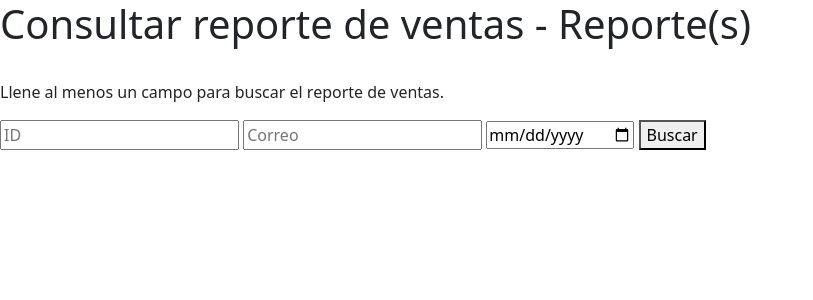
After one commit to Ingenieria-de-Software-Borbotones/OperacionChelas, a Flask app: page /consultarv/ in a window 1280 px wide. The commit adds this page. Shown: the top 300 px of the page, without its empty margins (0-813 px from the left). Run offline with Flask 3, Linux system fonts and the light colour scheme; a user stored in the database is signed in; parts of the project's set-up code (start-up, migrations or seed data) failed here and were passed over; some libraries are stand-ins or nearby versions.

Commit message:
Se agrego caso de uso de consulta de reporte de venta

```diff
--- a/ProyectoChelas/alchemyClasses/Reporte.py
+++ b/ProyectoChelas/alchemyClasses/Reporte.py
@@ -7,6 +7,12 @@ class Reporte(db.Model):
     fecha_rep = db.Column('fecha_rep', db.Date)
 
     def __int__(self, id_reporte, correo_rep, fecha_rep):
+        '''
+        Init de Reporte
+        :param id_reporte: id de Reporte de la base de datos
+        :param correo_rep: correo del Vendedor que hizo el reporte
+        :param fecha_rep: fecha en el que se hizo el Reporte
+        '''
         self.id_reporte = id_reporte
         self.correo_rep = correo_rep
         self.fecha_rep = fecha_rep
--- a/ProyectoChelas/app.py
+++ b/ProyectoChelas/app.py
@@ -4,6 +4,7 @@ from controllers.inicio import inicioBlueprint
 from controllers.login import loginBlueprint
 from controllers.logout import logoutBlueprint
 from controllers.inventario import inventarioBlueprint
+from controllers.consultarv import consultarRvBlueprint
 from alchemyClasses.administrador import db
 
 app = Flask(__name__, instance_relative_config=True)
@@ -11,6 +12,7 @@ app.register_blueprint(inicioBlueprint)
 app.register_blueprint(loginBlueprint)
 app.register_blueprint(logoutBlueprint)
 app.register_blueprint(inventarioBlueprint)
+app.register_blueprint(consultarRvBlueprint)
 
 # Agregar su informacion de donde tengan la base de datos
 # Administrador -> diego@unCorreo.com | nose666 | Diego Martinez Calzada | 20
--- /dev/null
+++ b/ProyectoChelas/controllers/consultarv.py
@@ -0,0 +1,53 @@
+from flask import Blueprint, flash, g, redirect, render_template, request, session, url_for
+from models.Modelo_rv import obten_reportes_venta
+from models.Modelo_pedido import obten_pedidos_r_id
+from models.Modelo_estar import obten_productos_estar
+
+consultarRvBlueprint = Blueprint('consultarv', __name__, url_prefix='/consultarv')
+
+@consultarRvBlueprint.route('/', methods=['GET', 'POST'])
+def consultar_rv():
+    '''
+    Obtiene id, correo y/o fecha de ConsultarRepVenta.html y obtiene los Reportes que
+    cumplan con esas caracteristicas
+    :return: ConsultarRepVenta.html con la informacion devuelta, Reportes o mensajes
+    Flash
+    '''
+    if session.get('correo') != None:
+        if request.method == "POST":
+            id = request.form["id"]
+            correo = request.form["correo"]
+            fecha = request.form["fecha"]
+            if '-' in str(id):
+                flash("ERROR: id invalido.")
+                return redirect(url_for('consultarv.consultar_rv'))
+            if (id == None or id == '') and (correo == None or correo == '') and (fecha == None or fecha == ''):
+                flash("ERROR: campos invalidos, se debe de llenar al menos un campo.")
+                return redirect(url_for('consultarv.consultar_rv'))
+            reportes = obten_reportes_venta(id, correo, fecha)
+            if reportes == []:
+                flash("No se encontraron reportes.")
+                return redirect(url_for('consultarv.consultar_rv'))
+            return render_template("ConsultarRepVenta.html", reportes=reportes)
+        else:
+            return render_template("ConsultarRepVenta.html")
+
+@consultarRvBlueprint.route('/rvpedido')
+def rv_pedido():
+    '''
+    Pedidos del Reporte r_id
+    :return: RVPedido.html con la informacion correspondiente
+    '''
+    if session.get('correo') != None:
+        r_id = request.args.get('r_id')
+        return render_template("RVPedido.html", pedidos=obten_pedidos_r_id(r_id))
+
+@consultarRvBlueprint.route('/rvproducto')
+def rv_producto():
+    '''
+    Productos del Pedido con p_id
+    :return: RVProducto.html con la informacion correspondiente
+    '''
+    if session.get('correo') != None:
+        p_id = request.args.get('p_id')
+        return render_template("RVProducto.html", productos=obten_productos_estar(p_id))
--- /dev/null
+++ b/ProyectoChelas/templates/ConsultarRepVenta.html
@@ -0,0 +1,67 @@
+<!DOCTYPE html>
+<html lang="en">
+<head>
+    <meta charset="UTF-8">
+    <title>Operacion Chelas - Reportes de venta</title>
+    <meta name="viewport" content="width=device-width, initial-scale=1.0">
+    <link href="static/bootstrap.min.css" rel="stylesheet" media="screen">
+    <style>
+        .form-table-spacing {
+            margin-bottom: 20px;
+        }
+    </style>
+</head>
+<body>
+<h1>Consultar reporte de ventas - Reporte(s)</h1>
+<br>
+<p>Llene al menos un campo para buscar el reporte de ventas.</p>
+<form method="post" action="" class="form-table-spacing">
+    <input type="number" placeholder="ID" name="id" value="{{
+                    request.form.id
+                    }}">
+    <input type="text" placeholder="Correo" name="correo" value="{{
+                    request.form.correo
+                    }}">
+    <input type="date" placeholder="Fecha" name="fecha" value="{{
+            request.form.fecha
+            }}">
+    <button type="submit">Buscar</button>
+</form>
+{% if reportes %}
+<table border="1">
+    <thead>
+        <tr>
+            <th>ID del reporte</th>
+            <th>Correo del vendedor</th>
+            <th>Fecha</th>
+            <th>Consultar</th>
+        </tr>
+    </thead>
+    <tbody>
+        {% for r in reportes %}
+            <tr>
+                <td>{{ r.id_reporte }}</td>
+                <td>{{ r.correo_rep }}</td>
+                <td>{{ r.fecha_rep }}</td>
+                <td><a href="{{ url_for('consultarv.rv_pedido', r_id=r.id_reporte) }}">Consultar</a></td>
+            </tr>
+        {% endfor %}
+    </tbody>
+</table>
+{% endif %}
+<div>
+    {%  with  messeges = get_flashed_messages() %}
+        {% if messeges %}
+            <ul class=flashes>
+                {% for messege in messeges %}
+                    <li>{{ messege }}</li>
+                {% endfor %}
+            </ul>
+        {% endif %}
+    {% endwith %}
+</div>
+    <header>
+        {% block header %}{% endblock %}
+    </header>
+</body>
+</html>
--- a/ProyectoChelas/templates/Inventario.html
+++ b/ProyectoChelas/templates/Inventario.html
@@ -7,11 +7,12 @@
     <link href="static/bootstrap.min.css" rel="stylesheet" media="screen">
 </head>
 <body>
+<p>Ingrese la cantidad de cada producto.</p>
 <form method="post" action="">
     <input type="date" placeholder="Fecha" name="fecha" value="{{
             request.form.fecha
             }}">
-    <table>
+    <table border="1">
         <thead>
             <tr>
                 <th>Id</th>
@@ -28,7 +29,7 @@
                     <td><input type="number" name="{{ p.id_producto }}" value="{{ request.form.cantidad }}"></td>
                 </tr>
             {% endfor %}
-        </tbody>>
+        </tbody>
     </table>
     <button type="submit">Registrar</button>
 </form>
--- a/ProyectoChelas/templates/PrincipalAdmin.html
+++ b/ProyectoChelas/templates/PrincipalAdmin.html
@@ -13,6 +13,7 @@
             <li><a href="{{ url_for('logout.logout') }}">Actualizar Vendedor</a> </li>
             <li><a href="{{ url_for('logout.logout') }}">Actualizar Producto</a> </li>
             <li><a href="{{ url_for('logout.logout') }}">Consultar Cliente</a> </li>
+            <li><a href="{{ url_for('consultarv.consultar_rv') }}">Consultar Reporte de Ventas</a> </li>
             <li><a href="{{ url_for('logout.logout') }}">Log out</a> </li>
             {% endif %}
         </ul>
```
Also changed, not shown: ProyectoChelas/models/Modelo_estar.py (added, +14 -0 lines), ProyectoChelas/models/Modelo_pedido.py (added, +9 -0 lines), ProyectoChelas/models/Modelo_producto.py (+8 -0 lines), ProyectoChelas/models/Modelo_rv.py (added, +19 -0 lines), ProyectoChelas/templates/RVPedido.html (added, +39 -0 lines), ProyectoChelas/templates/RVProducto.html (added, +34 -0 lines).
